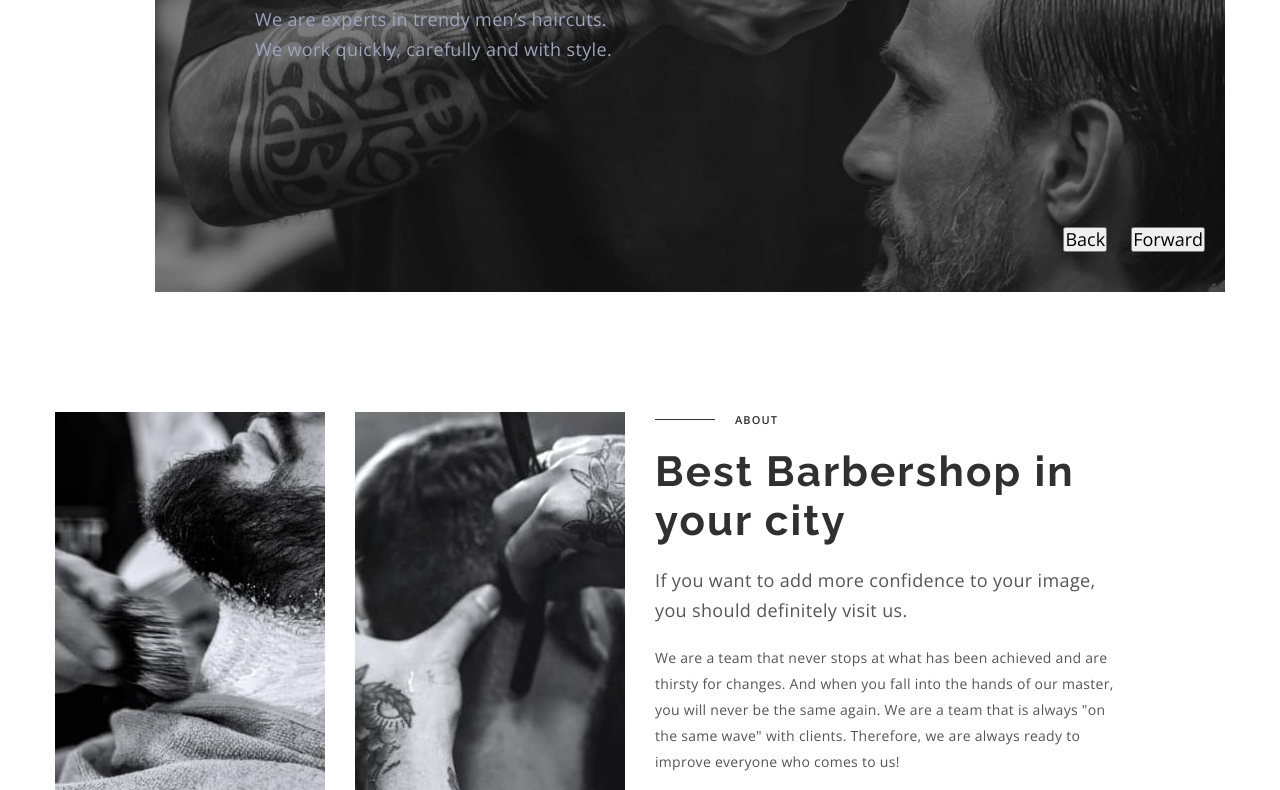
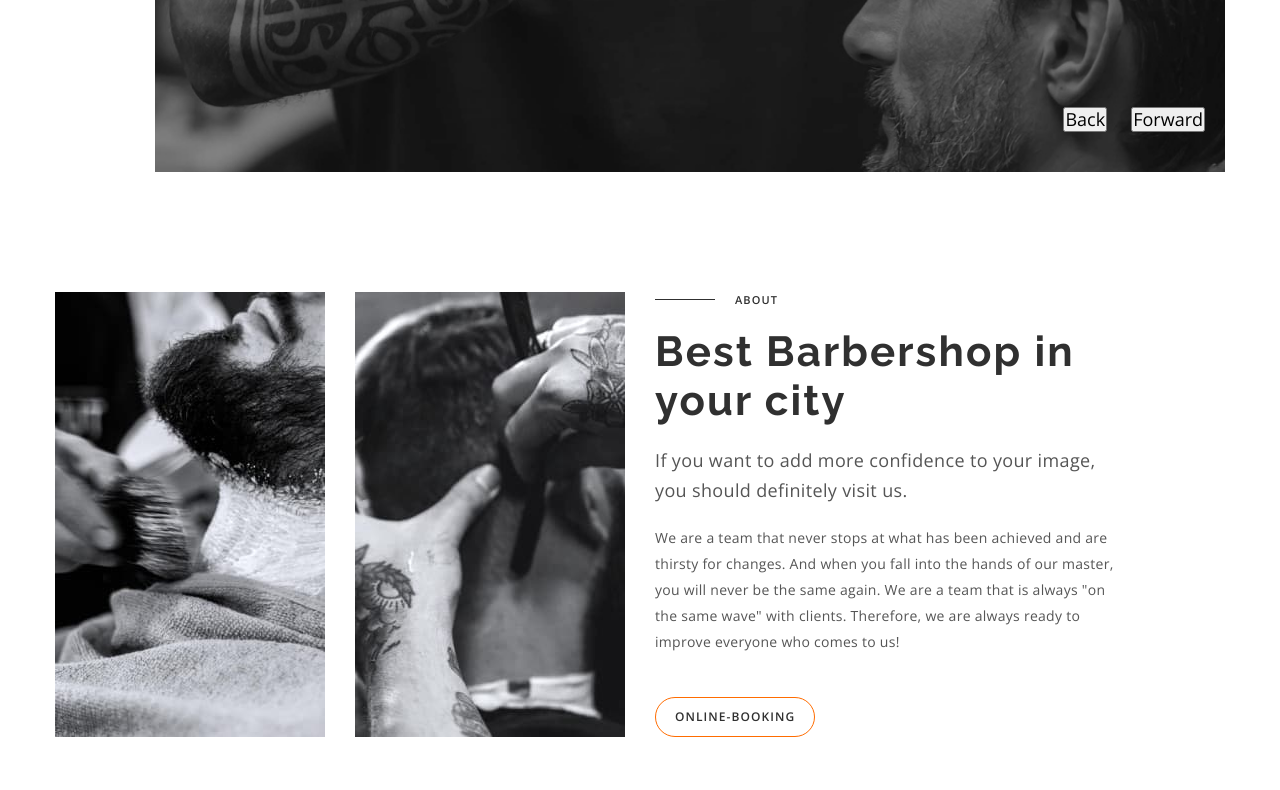
Before and after one commit to tvg202/barbershop, a plain HTML site: page index.html in a window 1280 px wide. Shown: the part 528-1318 px from the top of the page. Drawn offline with nearby package versions, Linux system fonts and the light colour scheme; files that its build step writes are made by us from their sources; files whose address does not match are found by name.

Commit message:
js change

```diff
--- a/index.html
+++ b/index.html
@@ -559,6 +559,5 @@
       </div>
     </footer>
     <script src="./js/header-scroll.js"></script>
-    <script src="./js/dynamic-padding.js"></script>
   </body>
 </html>
```
